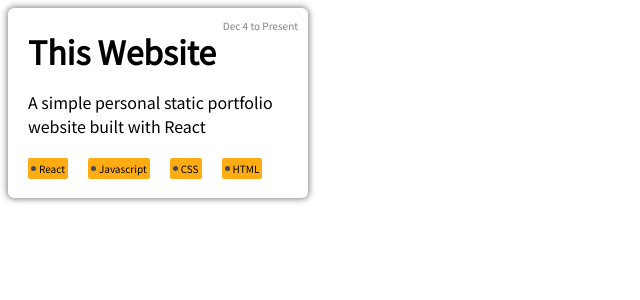
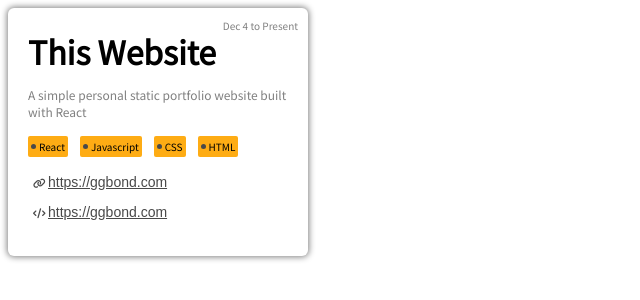
Before and after one commit to t-quinn-t/simple-site, a React (Create React App) app: page / in a window 1280 px wide. Shown: the top 300 px of the page, without its empty margins (0-640 px from the left). Built offline with nearby package versions, Linux system fonts and the light colour scheme.

Commit message:
dev: added timeline-card-links

```diff
--- a/public/index.html
+++ b/public/index.html
@@ -28,6 +28,7 @@
           href="https://fonts.googleapis.com/css?family=Noto+Sans+SC">
     <title>Quinn's  Portfolio</title>
     <style>*{font-family: Noto Sans SC;}</style>
+    <script src="https://kit.fontawesome.com/741ad0eab0.js" crossorigin="anonymous"></script>
   </head>
   <body>
     <noscript>You need to enable JavaScript to run this app.</noscript>
--- a/src/components/TimelineCardComponent.js
+++ b/src/components/TimelineCardComponent.js
@@ -34,14 +34,21 @@ TimelineCard.propTypes = {
     demolink:       function(props, propname) {return _simpleHttpsVerifier(props[propname])},
     sourcelink:     function(props, propname) {return _simpleHttpsVerifier(props[propname])}
 }
+
 /* ============================= Helper Functions =============================== */
-// Very simple HTTP Url checker, may be expanded later ...
+
+/**
+ * Very simple HTTP Url checker, may be expanded later ...
+ */
 function _simpleHttpsVerifier(input) {
     if (input != null && !(/https:\/\/.*/.test(input))) {
         return new Error("Not a valid https URL");
     }
 }
 
+/**
+ * @returns a time widget floating on the top left corner
+ */
 function _renderTime(initdate, termdate) {
     return (
         <div className="timeline-card-time-container">
@@ -50,12 +57,16 @@ function _renderTime(initdate, termdate) {
     )
 }
 
-// @returns description list in <li> form
+/**
+ * @returns description list in <li> form
+ */
 function _renderDescription(description) {
     return null; // stub
 }
 
-// @returns rendered tech tags in array form
+/**
+ * @returns a list of in line styled tech tags
+ */
 function _renderTags(tags) {
     return (
         <div className="timeline-card-tags-row">
@@ -70,9 +81,22 @@ function _renderTags(tags) {
     )
 }
 
-// @returns links in <a> form with specific icons
+/**
+ * @returns links in <a> form with specific icons
+ */
 function _renderLinks(demolink, sourcelink) {
-    return null; // stub
+    return (
+        <div className="timeline-card-links-container">
+            <div>
+                <i class="fas fa-link"></i>
+                <a href={demolink}>{demolink}</a>
+            </div>
+            <div>
+                <i class="fas fa-code"></i>
+                <a href={sourcelink}>{sourcelink}</a>
+            </div>
+        </div>
+    );
 }
 
 export default TimelineCard;
--- a/src/components/TimelinePortfolioComponent.js
+++ b/src/components/TimelinePortfolioComponent.js
@@ -16,6 +16,7 @@ function TimelinePortfolio(props) {
             brief="A simple personal static portfolio website built with React"
             tags={["React", "Javascript", "CSS", "HTML"]}
             demolink="https://ggbond.com"
+            sourcelink="https://ggbond.com"
         ></TimelineCard>
     );
 }
--- a/src/style/TimelineCardStyle.css
+++ b/src/style/TimelineCardStyle.css
@@ -1,6 +1,7 @@
 /* @author Quinn Tao */
 /* @last updated on Dec 4, 2022 */
 
+/* ================== Container ================= */
 .timeline-card-container {
     position: relative;
     box-sizing: border-box;
@@ -27,20 +28,28 @@
     color: gray;
 }
 
+/* ================== Brief ================= */
+.timeline-card-brief {
+    color:grey;
+    font-size: 12px;
+}
+
+/* ================== Tags  ================= */
 .timeline-card-tags {
     display: inline;
     position: relative;
-    margin: 10px;
+    margin: 6px;
 
     padding: 3px;
     border-radius: 2px;
     font-size: 10px;
     background-color: #feac14;
 }
+/* This is to make the first tag align */
 .timeline-card-tags:nth-child(1) {
     margin-left: 0;
 }
-
+/* Before and After renders the little dot */
 .timeline-card-tags::before {
     content: "  ";
     display: inline-block;
@@ -49,7 +58,6 @@
     font-size: 10px;
     background-color: #feac14;
 }
-
 .timeline-card-tags::after {
     content: " ";
     position: absolute;
@@ -62,3 +70,26 @@
     font-size: 10px;
     background-color: rgb(73, 73, 73);
 }
+
+/* ================== Link ================= */
+.timeline-card-links-container {
+    box-sizing: border-box;
+    padding: 5px;
+    font-size: 14px;
+}
+
+.timeline-card-links-container div {
+    margin: 10px 0 10px 0;
+}
+/* This seperates the icon and text */
+.timeline-card-links-container a {
+    margin-left: 5px;
+    color:rgb(73, 73, 73);
+    font-family: Arial, Helvetica, sans-serif;
+}
+
+.timeline-card-links-container i {
+    width: 10px;
+    color:rgb(73, 73, 73);
+    font-size: 10px;
+}
```
